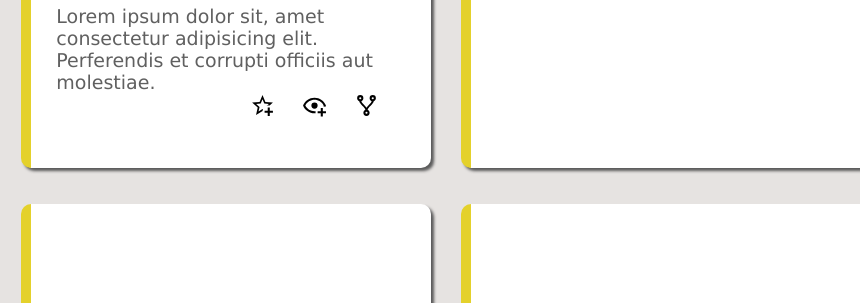
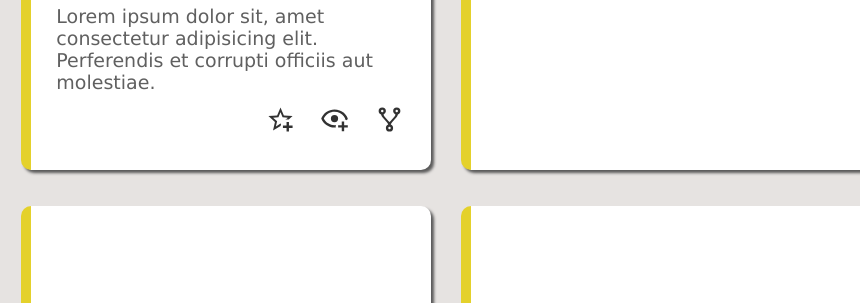
Before and after one commit to MKMaths22/AdminDashboard, a plain HTML site: page index.html in a window 1280 px wide. Shown: the part 363-666 px from the top of the page, 420-1280 px from the left. Drawn offline with Linux system fonts and the light colour scheme.

Commit message:
Change the IDs to classes for project card icons and finalise their positions

```diff
--- a/index.html
+++ b/index.html
@@ -86,9 +86,9 @@
           </div>
           <div class="emptydiv"></div>
           <div class="iconsdiv">
-            <img src="icons/star-plus-outline.svg" id="star" alt="star">
-            <img src="icons/eye-plus-outline.svg" id="eye" alt="eye">
-            <img src="icons/source-fork.svg" id="fork" alt="fork">
+            <img src="icons/star-plus-outline.svg" class="star" alt="star">
+            <img src="icons/eye-plus-outline.svg" class="eye" alt="eye">
+            <img src="icons/source-fork.svg" class="fork" alt="fork">
           </div>
         </div>
         <div class="project-card card">
--- a/styles.css
+++ b/styles.css
@@ -220,7 +220,7 @@ input[type="search"] {
   border-left: 10px solid var(--card-border-colour);
   display: grid;
   padding: 25px;
-  grid-template: 1fr 50px / 5fr 4fr;
+  grid-template: 1fr 52px / 10fr 9fr;
 }
 
 .textdiv {
@@ -235,14 +235,22 @@ input[type="search"] {
 }
 
 .iconsdiv {
-  height: 50px;
+  height: 52px;
   grid-area: 2 / 2 / -1 / -1;
   display: grid;
   grid-template: 1fr / repeat(3, 1fr);
+  align-items: center;
+  justify-items: end;
+  padding-right: 2px;
 }
 
-#star, #eye, #fork {
-  height: 25px;
+.star, .eye, .fork {
+  height: 29px;
+  opacity: 80%;
+}
+
+.eye {
+  padding-bottom: 2px;
 }
 
 
@@ -261,11 +269,17 @@ h3 {
   margin-top: 28px;
 }
 
+.textdiv {
+  display: grid;
+  grid-template: 50px 1fr / 1fr;
+  justify-items: start;
+  gap: 8px;
+}
+
 h3.project-heading {
   font-family: Roboto-medium, Verdana, sans-serif;
   font-size: 22px;
   font-weight: 500;
-  padding-bottom: 5px;
 }
 
 p.project-text {
```
